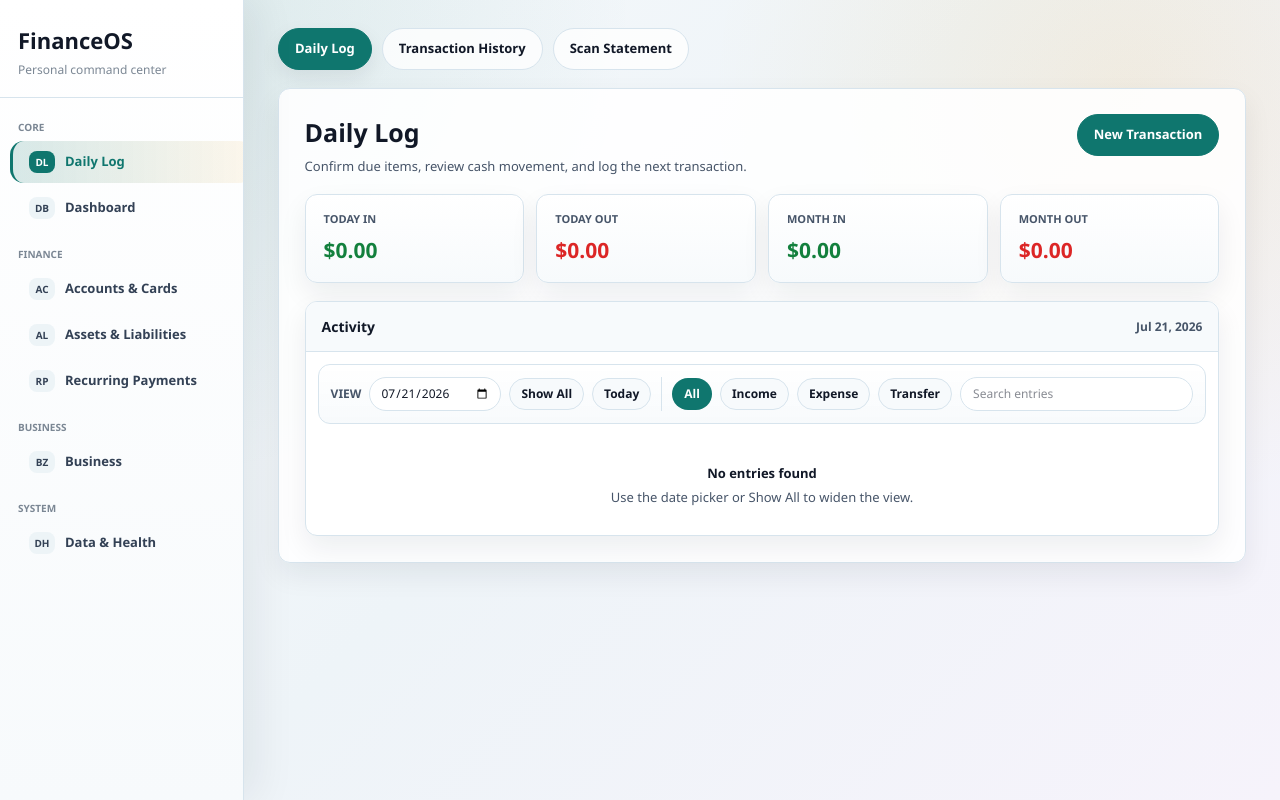
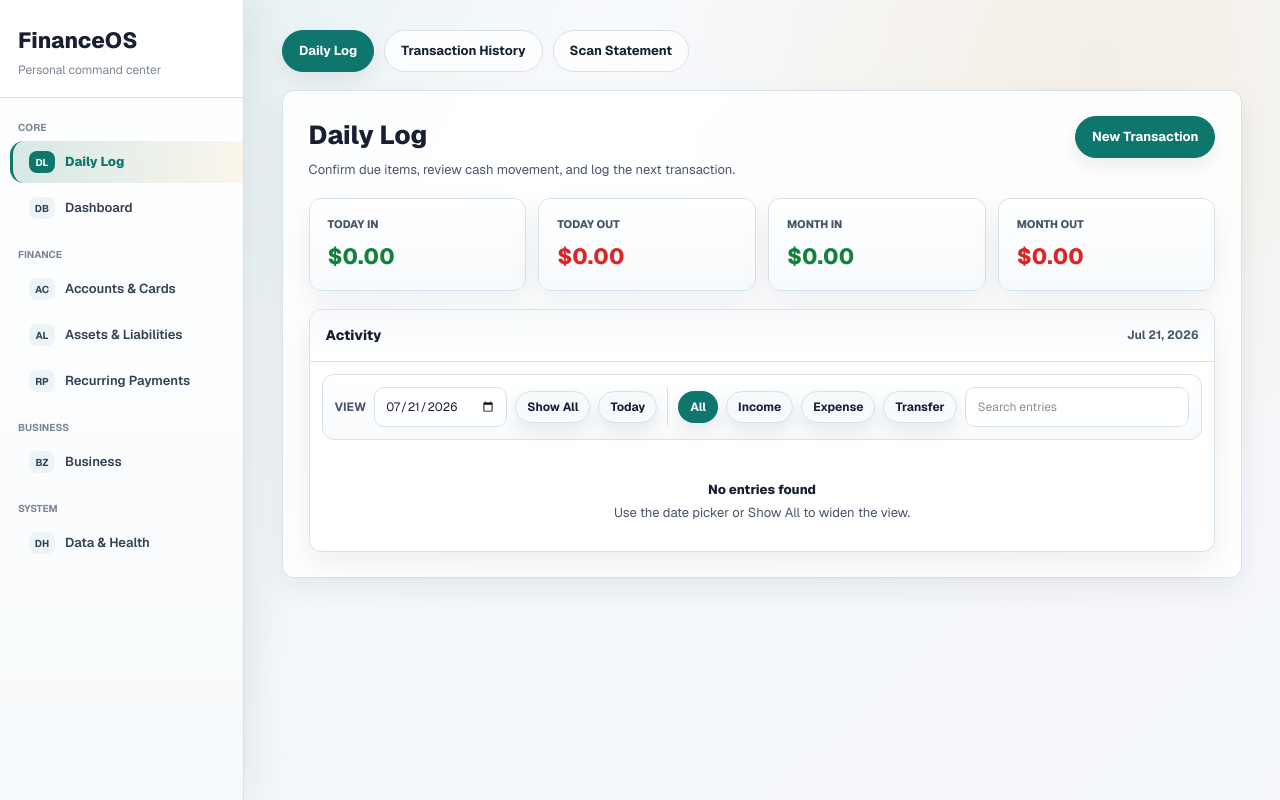
Before and after one commit to sbhinay/finance-os, a Next.js app: page / in a window 1280 px wide. Built offline with nearby package versions, Linux system fonts and the light colour scheme.

Commit message:
Refine shared UI visual system

```diff
--- a/app/globals.css
+++ b/app/globals.css
@@ -1,10 +1,10 @@
 @import "tailwindcss";
 
 :root {
-  --background: #f3f6fb;
-  --foreground: #111827;
+  --background: #f4f7fb;
+  --foreground: #172033;
   --finance-focus: #0f766e;
-  --finance-border: #d7e4ed;
+  --finance-border: #d5e2ec;
   --finance-surface: #ffffff;
   --finance-surface-alt: #f7fafc;
   --finance-success: #13803d;
@@ -22,11 +22,11 @@
 
 body {
   background:
-    radial-gradient(circle at 12% 0%, rgba(15, 118, 110, 0.12), transparent 30rem),
-    radial-gradient(circle at 88% 12%, rgba(245, 158, 11, 0.10), transparent 26rem),
-    linear-gradient(135deg, #f8fafc 0%, var(--background) 48%, #f6f3fb 100%);
+    linear-gradient(115deg, rgba(15, 118, 110, 0.12), transparent 34rem),
+    radial-gradient(circle at 86% 8%, rgba(245, 158, 11, 0.09), transparent 28rem),
+    linear-gradient(135deg, #fbfdff 0%, var(--background) 52%, #f6f8fb 100%);
   color: var(--foreground);
-  font-family: Aptos, "Segoe UI Variable", "Segoe UI", Inter, ui-sans-serif, system-ui, -apple-system, BlinkMacSystemFont, Arial, Helvetica, sans-serif;
+  font-family: var(--font-geist-sans), "Segoe UI Variable", "Segoe UI", Inter, ui-sans-serif, system-ui, -apple-system, BlinkMacSystemFont, Arial, Helvetica, sans-serif;
   margin: 0;
   text-rendering: optimizeLegibility;
   -webkit-font-smoothing: antialiased;
@@ -44,16 +44,31 @@ textarea {
 }
 
 .finance-card {
-  transition: transform 160ms ease, box-shadow 160ms ease, border-color 160ms ease;
+  background-clip: padding-box;
+  transition: transform 160ms ease, box-shadow 160ms ease, border-color 160ms ease, background-color 160ms ease;
 }
 
 .finance-card:hover {
-  box-shadow: 0 16px 36px rgba(15, 23, 42, 0.1);
+  box-shadow: 0 18px 42px rgba(15, 23, 42, 0.1);
+  transform: translateY(-1px);
 }
 
 .finance-button,
 .finance-chip {
   white-space: nowrap;
+}
+
+.finance-button {
+  display: inline-flex;
+  align-items: center;
+  justify-content: center;
+  min-height: 32px;
+  box-shadow: 0 8px 18px rgba(15, 23, 42, 0.08);
+}
+
+.finance-button:hover:not(:disabled) {
+  box-shadow: 0 12px 24px rgba(15, 23, 42, 0.12);
+  filter: saturate(1.05);
 }
 
 button {
@@ -73,6 +88,20 @@ select,
 textarea {
   outline: none;
   transition: border-color 140ms ease, box-shadow 140ms ease, background-color 140ms ease;
+}
+
+input:not([type="checkbox"]):not([type="radio"]),
+select,
+textarea {
+  min-height: 40px;
+  border-radius: 10px !important;
+  background-color: rgba(255, 255, 255, 0.96);
+  color: var(--foreground);
+  box-shadow: inset 0 1px 0 rgba(255, 255, 255, 0.68);
+}
+
+label {
+  letter-spacing: 0 !important;
 }
 
 input:focus,
--- a/app/page.tsx
+++ b/app/page.tsx
@@ -459,7 +459,7 @@ export default function Home() {
       </aside>
 
       {/* Main */}
-      <main style={{ flex: 1, minWidth: 0, padding: "28px clamp(16px, 3vw, 34px)" }}>
+      <main style={{ flex: 1, minWidth: 0, padding: "30px clamp(18px, 3vw, 38px)" }}>
         {isMobileNav && (
           <div style={{ display: "flex", justifyContent: "space-between", alignItems: "center", marginBottom: 16, gap: 12 }}>
             <button
--- a/components/ui.tsx
+++ b/components/ui.tsx
@@ -71,7 +71,7 @@ export function PageHeader({
         <div
           style={{
             fontWeight: 800,
-            fontSize: 25,
+            fontSize: 26,
             color: theme.colors.text,
             marginBottom: subtitle ? 5 : 0,
             letterSpacing: 0,
@@ -80,7 +80,7 @@ export function PageHeader({
           {title}
         </div>
         {subtitle && (
-          <div style={{ fontSize: 13, color: theme.colors.textSoft, lineHeight: 1.5 }}>
+          <div style={{ fontSize: 13, color: theme.colors.textSoft, lineHeight: 1.55 }}>
             {subtitle}
           </div>
         )}
@@ -124,8 +124,8 @@ export function MetricCard({
   return (
     <SurfaceCard
       style={{
-        padding: "16px 18px",
-        background: `linear-gradient(180deg, ${theme.colors.surface}, ${theme.colors.surfaceAlt})`,
+        padding: "17px 18px",
+        background: `linear-gradient(180deg, rgba(255,255,255,0.98), ${theme.colors.surfaceAlt})`,
         ...style,
       }}
     >
@@ -133,7 +133,7 @@ export function MetricCard({
         style={{
           fontSize: 11,
           color: theme.colors.textSoft,
-          fontWeight: 700,
+          fontWeight: 750,
           textTransform: "uppercase",
           marginBottom: 7,
           letterSpacing: 0,
@@ -141,7 +141,7 @@ export function MetricCard({
       >
         {label}
       </div>
-      <div style={{ fontWeight: 750, fontSize: 21, color: color ?? toneStyle.color }}>{value}</div>
+      <div style={{ fontWeight: 760, fontSize: 22, color: color ?? toneStyle.color }}>{value}</div>
       {sub && <div style={{ fontSize: 11, color: theme.colors.textMuted, marginTop: 4 }}>{sub}</div>}
     </SurfaceCard>
   );
@@ -169,9 +169,9 @@ export function DataPanel({
             alignItems: "center",
             justifyContent: "space-between",
             gap: 12,
-            padding: "14px 16px",
+            padding: "15px 16px",
             borderBottom: `1px solid ${theme.colors.border}`,
-            background: theme.colors.surfaceAlt,
+            background: `linear-gradient(180deg, ${theme.colors.surfaceAlt}, rgba(255,255,255,0.88))`,
           }}
         >
           {title && <div style={{ fontSize: 14, fontWeight: 750, color: theme.colors.text }}>{title}</div>}
@@ -194,7 +194,7 @@ export function Toolbar({ children, style }: { children: ReactNode; style?: CSSP
         padding: 12,
         border: `1px solid ${theme.colors.border}`,
         borderRadius: theme.radius.md,
-        background: "rgba(255,255,255,0.84)",
+        background: "rgba(255,255,255,0.9)",
         boxShadow: theme.shadow.soft,
         ...style,
       }}
--- a/lib/theme.ts
+++ b/lib/theme.ts
@@ -2,14 +2,14 @@ import type { CSSProperties } from "react";
 
 export const theme = {
   colors: {
-    pageBg: "#f3f6fb",
-    pageGlow: "radial-gradient(circle at 12% 0%, rgba(15, 118, 110, 0.12), transparent 30rem), radial-gradient(circle at 88% 12%, rgba(245, 158, 11, 0.10), transparent 26rem), linear-gradient(135deg, #f8fafc 0%, #eef4f8 48%, #f6f3fb 100%)",
+    pageBg: "#f4f7fb",
+    pageGlow: "linear-gradient(115deg, rgba(15, 118, 110, 0.12), transparent 34rem), radial-gradient(circle at 86% 8%, rgba(245, 158, 11, 0.09), transparent 28rem), linear-gradient(135deg, #fbfdff 0%, #f4f7fb 52%, #f6f8fb 100%)",
     surface: "#ffffff",
     surfaceAlt: "#f7fafc",
     surfaceMuted: "#edf4f7",
-    border: "#d7e4ed",
+    border: "#d5e2ec",
     borderStrong: "#a9bdcb",
-    text: "#111827",
+    text: "#172033",
     textSoft: "#475569",
     textMuted: "#8a98aa",
     sidebar: "#ffffff",
@@ -33,7 +33,7 @@ export const theme = {
     pill: 999,
   },
   shadow: {
-    card: "0 12px 28px rgba(15, 23, 42, 0.07)",
+    card: "0 12px 30px rgba(15, 23, 42, 0.07)",
     shell: "0 24px 64px rgba(15, 23, 42, 0.18)",
     soft: "0 8px 20px rgba(15, 23, 42, 0.08)",
   },
```
